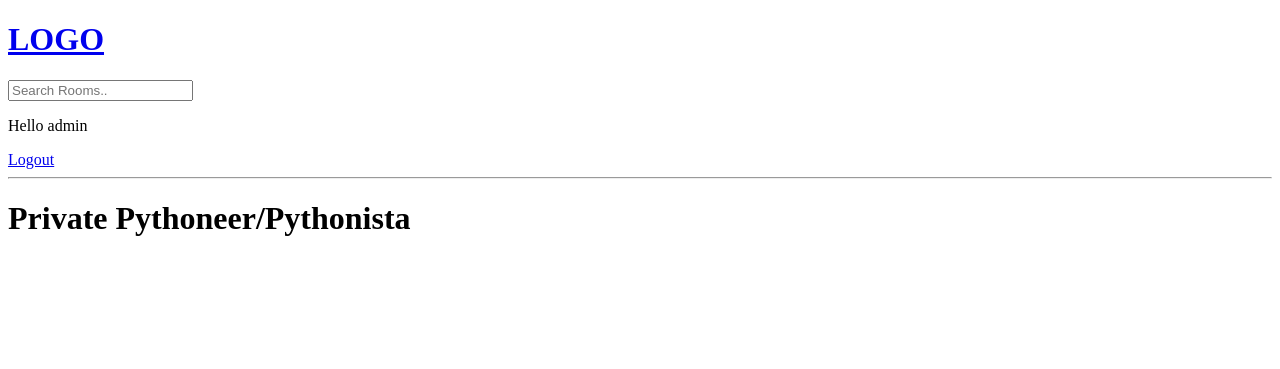
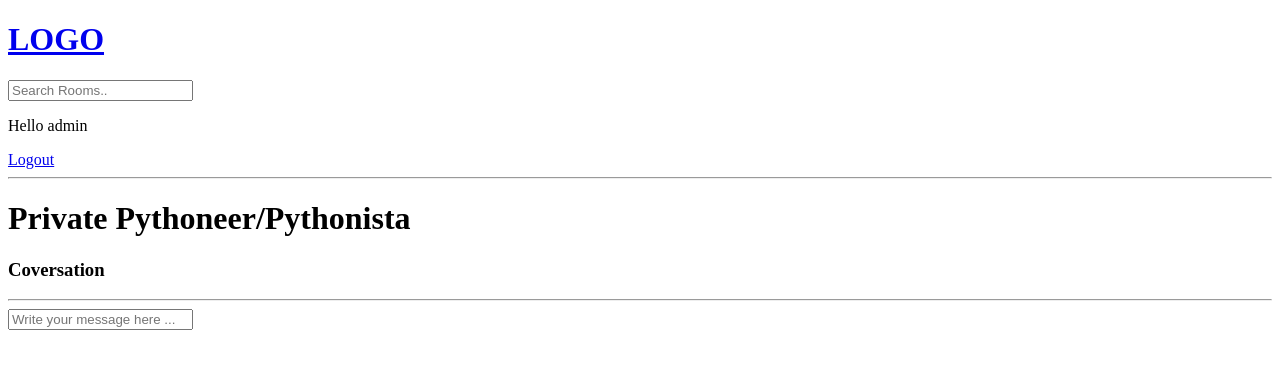
Before and after one commit to OsamaHassan1144/LearningProject_Django, a Django app: page /room/5/ in a window 1280 px wide. Shown: the top 369 px of the page. Run offline with Django 4.2, Linux system fonts and the light colour scheme; a user stored in the database is signed in; data comes from the database, SQL or seed files in the repository; both versions use the stored data as it was after the commit.

Commit message:
Chatroom curd pt1

```diff
--- a/studybud/base/templates/base/room.html
+++ b/studybud/base/templates/base/room.html
@@ -1,4 +1,24 @@
 {% extends 'main.html' %}
 {% block content %}
 <h1>{{room.name}}</h1>
+<p>{{room.description}}</p>
+<div class="comment-wrappper">
+    <h3>Coversation</h3>
+    <hr>
+    {% for msg in room_messages %}
+    <div>
+        <small>@{{msg.user}} {{msg.created | timesince}} ago</small>
+        <p>{{msg.body}}</p>
+        <hr>
+    </div>
+    {% endfor %}
+</div>
+{% if request.user.is_authenticated %}
+<div class="comment-form">
+    <form action="" method="post">
+        {% csrf_token %}
+        <input type="text" name="body" placeholder="Write your message here ..."/>
+    </form>
+</div>
+{% endif %}
 {% endblock content %}
--- a/studybud/base/views.py
+++ b/studybud/base/views.py
@@ -5,7 +5,7 @@ from django.contrib.auth.models import User
 from django.contrib.auth import authenticate, login, logout
 from django.contrib.auth.forms import UserCreationForm
 from django.contrib.auth.decorators import login_required
-from .models import Room, Topic
+from .models import Room, Topic, Message
 from .forms import RoomForm
 from django.contrib import messages
 
@@ -61,7 +61,15 @@ def home(request):
 
 def room(request, pk):
     room = Room.objects.get(id=pk)
-    context = {'room': room}
+    room_messages = room.message_set.all().order_by('-created')
+    if request.method == 'POST':
+        message = Message.objects.create(
+            user=request.user,
+            room=room,
+            body=request.POST.get('body')
+        )
+        return redirect('room', pk=room.id)
+    context = {'room': room, 'room_messages':room_messages}
     return render(request, 'base/room.html', context)
 
 @login_required(login_url='login')
```
Also changed, not shown: studybud/db.sqlite3.
